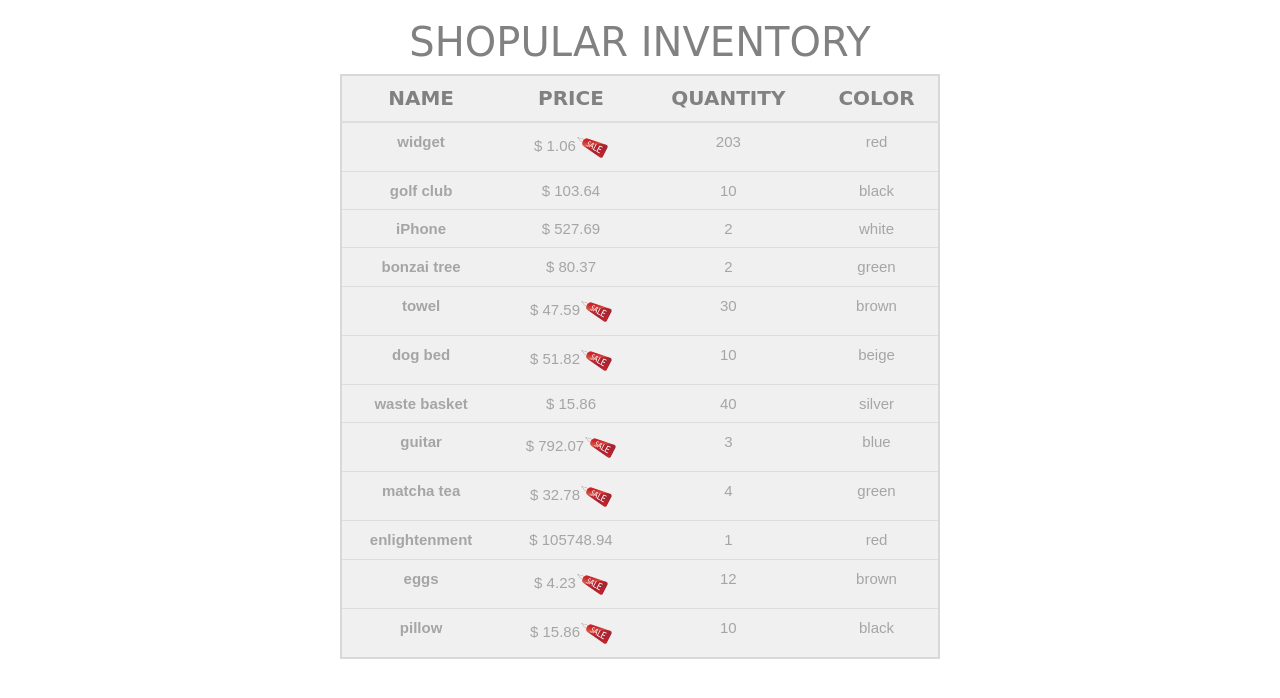
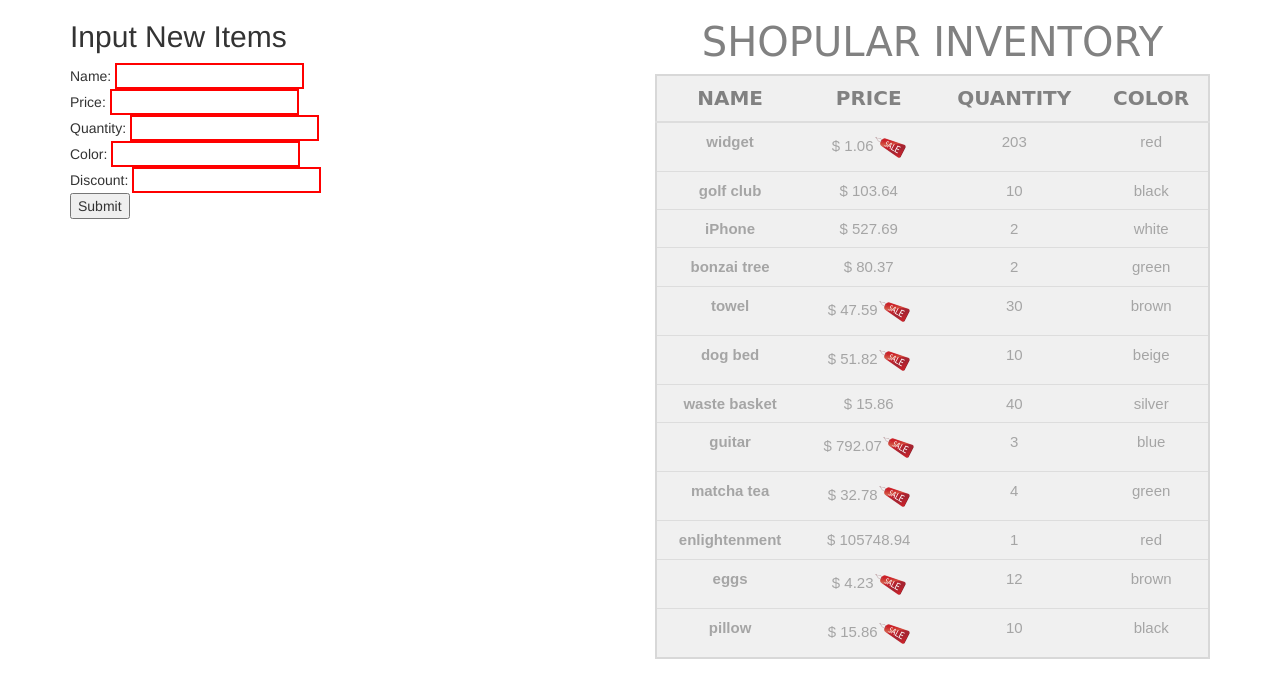
Before and after one commit to kramer20/shopularPartTwo, a PHP site: page /index.html in a window 1280 px wide. Shown: the top 698 px of the page. Run offline with PHP 8.4, Linux system fonts and the light colour scheme; some libraries are stand-ins or nearby versions; some web fonts are replaced.

Commit message:
items show

```diff
--- a/css/main.css
+++ b/css/main.css
@@ -22,4 +22,8 @@ thead th {
   width: 600px;
   margin: 0 auto;
   background: #F0F0F0;
-  border: 2px solid #D8D8D8; }
+  border: 2px solid #D8D8D8;
+  margin-bottom: 20px; }
+
+input.ng-invalid {
+  border: 2px solid red; }
--- a/index.html
+++ b/index.html
@@ -8,9 +8,25 @@
 
 
 </head>
-<body>
+<body ng-controller='MainController as main'>
+
+	<div class="container">
+		<div class="row">
+			<div class="col-lg-6 inputCol">
+				<h2>Input New Items</h2>
+				<form novalidate name='newItems' ng-submit="main.submit(newItems.$valid)">
+			   		Name: <input type='text' ng-model='main.form.name' required><br>
+			   		Price: <input type='number' ng-model='main.form.price' required><br>
+			   		Quantity: <input type='number' ng-model='main.form.quantity' required><br>
+			   		Color: <input type='text' ng-model='main.form.color' required><br>
+			   		Discount: <input type='number' ng-model='main.form.discount' required><br>
+			   		<input type="submit" id="submit" value="Submit"/>
+			  	</form>
+			</div>
+
+			<div class="col-lg-6 tableCol">
 					<h1>Shopular Inventory</h1>
-	<table ng-controller='MainController as main' class="table table-hover">
+				<table class="table table-hover">
 				  <thead>
 				    <tr>
 				      <th>Name</th>
@@ -22,15 +38,18 @@
 				  <tbody>
 				    <tr ng-repeat='item in main.data'>
 				      <th class="trth" scope="row">{{item.name}}</th>
-	      <td> $ {{((item.price - item.discount) * main.tax + (item.price - item.discount)).toFixed(2)}}<img class="tag" src="images/sale.png" ng-show="main.ShowTag(item.discount)"></td>
+				      <td>$ {{((item.price - item.discount) * main.tax + (item.price - item.discount)).toFixed(2)}}<img class="tag" src="images/sale.png" ng-show="main.ShowTag(item.discount)"></td>
 				      <td>{{item.quantity}}</td>
 				      <td>{{item.color}}</td>
 				    </tr>
+
 				  </tbody>
 				</table>
+			</div>
+		</div>
+	</div>
+	<script src="node_modules/angular/angular.js"></script>
 
-	<script src="node_modules/angular/angular.js"></script>
-	<script src="https://ajax.googleapis.com/ajax/libs/angularjs/1.5.7/angular.min.js"></script>
 	<script src="js/main.js"></script>
 </body>
 </html>
--- a/js/main.js
+++ b/js/main.js
@@ -1,5 +1,6 @@
 (function() {
     'use strict';
+
 
     angular
       .module('shop',[])
@@ -19,7 +20,21 @@
               { "id": 683, "name": "pillow", "price": 27, "quantity": 10, "color": "black", "discount": 12 }
             ];
 
-            this.tax = .0575;
+            function getRandomArbitrary(min, max) {
+               return Math.random() * (max - min) + min;
+            }
+
+            this.main = {};
+            this.submit = function(isValid){
+              //console.log(this.form);
+              var newObj = { "id": getRandomArbitrary(0,1000), "name": this.form.name, "price": this.form.price, "quantity": this.form.quantity, "color": this.form.color, "discount": this.form.discount};
+
+                if (isValid) {
+                  this.data.push(newObj);
+                }
+            }
+
+      this.tax = .0575;
 
 
       this.ShowTag = function(discount){
@@ -29,6 +44,7 @@
           return true;
       }
 
+
       })
 
 })();
--- a/sass/main.scss
+++ b/sass/main.scss
@@ -29,4 +29,9 @@ thead th {
 	margin:0 auto;
 	background: #F0F0F0;
 	border:2px solid #D8D8D8;
+	margin-bottom:20px;
 }
+
+input.ng-invalid {
+	border:2px solid red;
+}
```
Lines whose indentation alone changed are shown as unchanged.
